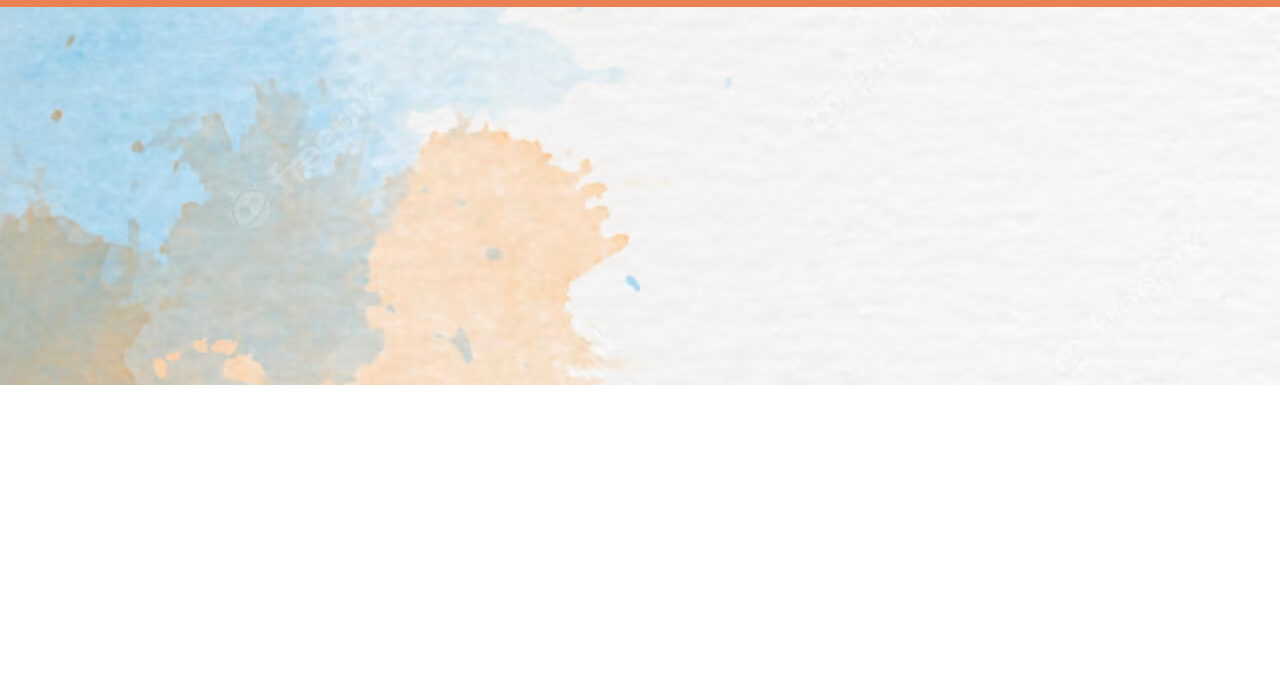
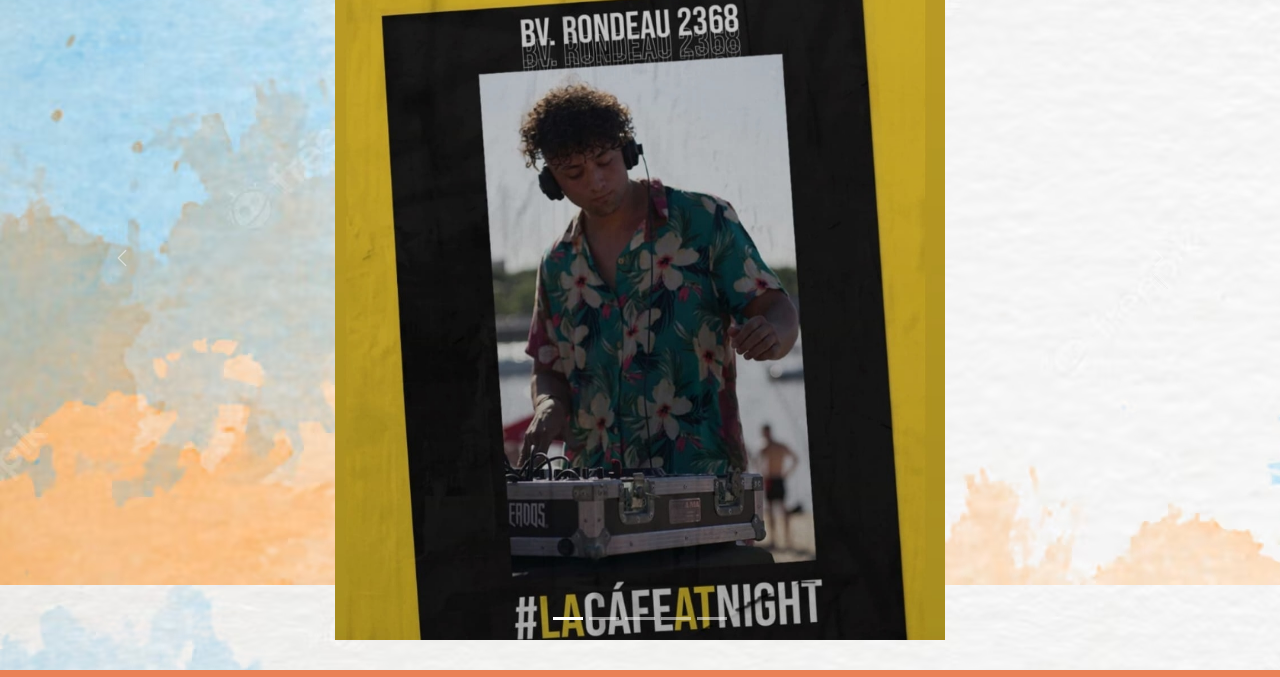
Before and after one commit to Rodrigopalermo74/Repositorio-Pre-entrega, a plain HTML site: page pages/eventos.html in a window 1280 px wide. Shown: the part 415-1092 px from the top of the page. Before the commit the page ends 800 px from the top, so only its background shows below. Drawn offline with nearby package versions, Linux system fonts and the light colour scheme.

Commit message:
Agregamos el carrusel

```diff
--- a/pages/eventos.html
+++ b/pages/eventos.html
@@ -42,7 +42,46 @@
     <header>
         <img src="../img/banner.jpg" alt="banner LTH records" width="200" height="150">
     </header>
-    <main><h1> Proximamente.  </h1> </main>
+    <main><h1> Proximamente...  </h1>
+      <H2>
+      <div class="carousel-container mx-auto text-center">
+        <div id="carouselExampleIndicators" class="carousel slide">
+          <div class="carousel-indicators">
+            <button type="button" data-bs-target="#carouselExampleIndicators" data-bs-slide-to="0" class="active" aria-current="true" aria-label="Slide 1"></button>
+            <button type="button" data-bs-target="#carouselExampleIndicators" data-bs-slide-to="1" aria-label="Slide 2"></button>
+            <button type="button" data-bs-target="#carouselExampleIndicators" data-bs-slide-to="2" aria-label="Slide 3"></button>
+            <button type="button" data-bs-target="#carouselExampleIndicators" data-bs-slide-to="3" aria-label="Slide 4"></button>
+            <button type="button" data-bs-target="#carouselExampleIndicators" data-bs-slide-to="4" aria-label="Slide 5"></button>
+          </div>
+          <div class="carousel-inner">
+            <div class="carousel-item active">
+              <img src="../img/carousel1.png" class="d-center w-50" alt="evento LTH">
+            </div>
+            <div class="carousel-item">
+              <img src="../img/carousel2.png" class="d-center w-50" alt="evento LTH">
+            </div>
+            <div class="carousel-item">
+              <img src="../img/carousel3.png" class="d-center w-50" alt="evento LTH">
+            </div>
+            <div class="carousel-item">
+              <img src="../img/carousel4.png" class="d-center w-50" alt="evento LTH">
+            </div>
+            <div class="carousel-item">
+              <img src="../img/carousel5.png" class="d-center w-50" alt="evento LTH">
+            </div>
+          </div>
+          <button class="carousel-control-prev btn btn-dark" type="button" data-bs-target="#carouselExampleIndicators" data-bs-slide="prev">
+            <span class="carousel-control-prev-icon" aria-hidden="true"></span>
+            <span class="visually-hidden">Previous</span>
+          </button>
+          <button class="carousel-control-next btn btn-dark" type="button" data-bs-target="#carouselExampleIndicators" data-bs-slide="next">
+            <span class="carousel-control-next-icon" aria-hidden="true"></span>
+            <span class="visually-hidden">Next</span>
+          </button>
+        </div>
+      </div>
+      </H2>
+    </main>
     <footer>
         <div>
             <a href="https://es-la.facebook.com/" target="_blank" >
```
Also changed, not shown: img/carousel1.png (added), img/carousel2.png (added), 3 other files.
